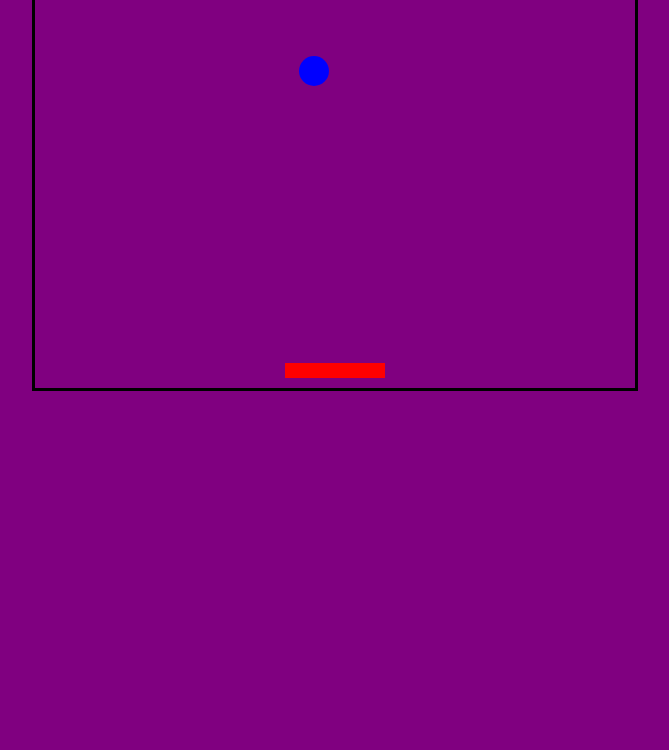
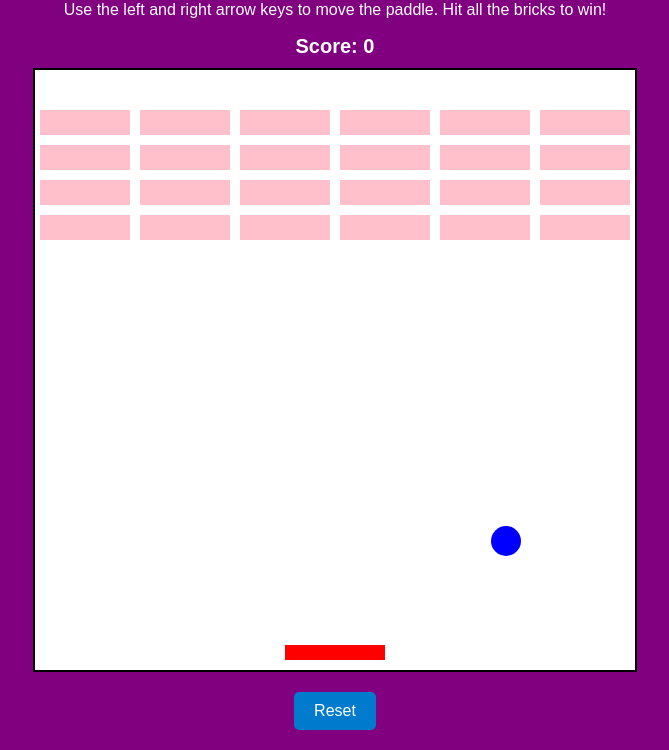
Before and after one commit to TerryAllee/COSC1350, a plain HTML site: page m13/breakout.html in a window 1280 px wide. Shown: the part 52-802 px from the top of the page, without its empty margins (305-974 px from the left). Drawn offline with Linux system fonts and the light colour scheme.

Commit message:
Add files via upload

```diff
--- a/m13/breakout.css
+++ b/m13/breakout.css
@@ -1,6 +1,6 @@
 /*
 Author: Terry Allee
-Date: November 17th, 2024
+Date: November 17th, 2024, December
 File Name: breakout.css
 */
 
@@ -10,20 +10,30 @@ body, header, nav, main, footer, img, h1, h3, ul {
     padding: 0;
     border: 0;
 }
-/* center the header and Canvas */
+/* Body Style */
 body {
     text-align: center;
     background-color: purple;
+    color: white;
+    font-family: Arial, sans-serif;
 }
 
+/* Center content */
 canvas {
-    /* treat canvas as a block to center */
     display: block;
-    /* Center canvas horizonal */
     margin: 0 auto;
-    /* Keep the border style */
-    border-style: solid;
-}
+    background-color: white;
+    border: 2px solid black;
+  }
+
+  /* Score the container for styling */
+  #scoreContainer {
+    font-size: 20px;
+    font-weight: bold;
+    margin: 10px auto;
+    text-align: center;
+    color: white;
+  }
 /*
 Remember, since the canvas element has the id=myCanvas, selecting it
 for styling can be as easy as:
@@ -32,15 +42,19 @@ for styling can be as easy as:
     border-style: solid;
 }
 
-Of course, since there will only be one canvas element on the page, you could also just use
-
-canvas {
-    border-style: solid;
+/* Reset Button Styling */
+#resetButton {
+    margin: 20px auto;
+    display: block;
+    padding: 10px 20px;
+    background-color: #007acc;
+    color: rgb(255, 255, 255);
+    border: none;
+    border-radius: 5px;
+    font-size: 16px;
+    cursor: pointer
+  }
+/* Resets the Hover effect */
+#resetButton:hover {
+    background-color: #007acc;
 }
-
-Tip: I like to style my homework assignments to match my text editor's theme.
-*/
-
-canvas {
-    border-style: solid;
-}
--- a/m13/breakout.html
+++ b/m13/breakout.html
@@ -1,24 +1,67 @@
-<!DOCTYPE html>
-
 <!--
 	Student Name: Terry Allee
 	File Name: breakout.html
-	Date:
+	Date: November 25, 2024/ December 7th, 2024
  -->
 
+<!DOCTYPE html>
+<html lang="en">
+<head>
+    <meta charset="utf-8" />
+    <meta name="viewport" content="width=device-width, initial-scale=1.0">
+    <title>Breakout Game</title>
+    <link rel="stylesheet" href="breakout.css">
+    <style>
+      canvas {
+        background-color: white;
+        border: 2px solid black;
+        display: block;
+        margin: 0 auto;
+      }
+      body {
+      text-align: center;
+      font-family: Arial, Helvetica, sans-serif;
+      background-color: #800080;
+      color: white;
+    }
 
-<html lang="en-US">
+    /* Score container styling */
+    #scoreContainer {
+            font-size: 20px;
+            font-weight: bold;
+            margin: 10px auto;
+            text-align: center;
+        }
+    <!-- Resets the button style*/
+        button {
+        margin-top: 20px;
+        padding: 10px 20px;
+        font-size: 16px;
+        background-color: #000;
+        color: #fff;
+        border: none;
+        cursor: pointer;
+    }
+    button:hover {
+        background-color: #333;
+    }
+    </style>
+</head>
+<body>
+    <h1>Breakout Game</h1>
+    <!--Instructions for the game-->
+    <p> Use the left and right arrow keys to move the paddle. Hit all the bricks to win!</p>
 
-  <head>
-    <meta charset="utf-8" />
-    <title>Guessing Game</title>
-    <link href="breakout.css" rel="stylesheet" type="text/css">
-  </head>
+    <!-- Score display -->
+    <div id="scoreContainer">Score: 0</div>
 
-  <body>
-    <h1>Breakout Game</h1>
-    <canvas id="myCanvas" width="600" height="400"></canvas>
+    <!--Canvas elements for the game-->
+    <canvas id="myCanvas" width="600" height="600"></canvas>
+
+    <!--Reset button-->
+    <button id="resetButton">Reset</button>
+
+    <!--Link to JavaScript file-->
     <script src="breakout.js"></script>
-  </body>
-
+</body>
 </html>
--- a/m13/breakout.js
+++ b/m13/breakout.js
@@ -2,24 +2,26 @@
  *
  * breakout.js
  * Author: Terry Allee
- * Date: Novmeber 17th, 2024
+ * Date: November 17th, 2024/ November 25th, 2024 / December 7th, 2024
  * Project for COSC 1350
  *
  */
 
+// Variable for score tracking
+let score = 0
+
+// Function to update the score display
+function updateScore() {
+  document.getElementById("scoreContainer").innerText = `Score: ${score}`;
+}
+
 // get the canvas element from the DOM.
 const canvas = document.getElementById("myCanvas");
-
-/*  create a "2d rendering context".
- *  I suggest looking up and reading about the canvas.getContext function.
- *  You don't have to understand everything about canvas rendering contexts,
- *  but it helps you get to know what the ctx object can and can't draw.
- */
-
+//create a "2d rendering context".
 const ctx = canvas.getContext("2d");
 
 
-//drawing a ball requires the x position, y position, and radius
+// Ball variables:  x position, y position, and radius
 let ballRadius = 15;
 let xPos = canvas.width / 2;
 let yPos = canvas.height / 2;
@@ -29,14 +31,14 @@ let xMoveDist = 3;
 let yMoveDist = 3;
 
 // Paddle width and height. Centering the paddle
-let paddleWidth = 100;
-let paddleHeight = 15;
-let paddleX = (canvas.width - paddleWidth) / 2;
+const paddleWidth = 100;
+const paddleHeight = 15;
+let paddleX = (canvas.width - paddleWidth) / 2
+const paddleSpeed = 20
 
 // Moving the paddle
 let moveLeft = false;
 let moveRight = false;
-const paddleSpeed = 7
 
 
 // Add the key event listeners
@@ -49,7 +51,6 @@ function keyDownHandler(event) {
     moveRight = true;
   } else if (event.key === "ArrowLeft" || event.key === "Left") {
       moveLeft = true;
-
   }
 }
 
@@ -62,88 +63,210 @@ function keyUpHandler(event) {
   }
 }
 
+/*
+* draw() can be thought of as our main function.
+* We execute draw every few milliseconds to give our
+* canvas the appearance of being animated. Notice how in the draw function
+* the first thing done is ctx.clearRect(), which clears the whole canvas
+* Right now, it only calls ballRender() over and over again.
+* Changing the xPos and yPos will cause the ball to be drawn somewhere else
+* next time the function is called.
+*/
+
+// Draw  a red paddle on canvas.
+function drawPaddle () {
+  ctx.fillStyle = "red";
+  ctx.fillRect(paddleX, canvas.height - paddleHeight -10, paddleWidth, paddleHeight);
+
+}
+// Draw the score on canvas
+function drawScore() {
+  ctx.font = "20px Arial";
+  ctx.fillStyle = "white";
+  ctx.fillText("Score: 100", 8, 20);
+}
+
+// Reset the game
+function resetGame() {
+  // Stop the current game loop
+  clearInterval(intervalID);
+
+  // Reset all game elements
+  score = 0;
+  //update the score to 0
+  updateScore();
+  //Reset ball postion to horizonital
+  xPos = canvas.width / 2;
+  // Reset ball postiom to vertical
+  yPos = canvas.height / 2;
+  // Reset paddle to the center
+  paddleX = (canvas.width - paddleWidth) / 2;
+
+  // Reset the bricks
+  for (let row = 0; row < brickRows; row++) {
+    for (let col = 0; col < brickColumns; col++) {
+      // Mark all bricks as unhit
+      bricks[row][col].hit = false;
+    }
+  }
+
+  // Start a new game loop
+  intervalID = setInterval(draw, refreshRate);
+}
+
 //function that draws the ball on the canvas and set ball color
-ballRender=()=>{
+function ballRender() {
   ctx.beginPath();
   //arc creates circular arc starting at 0, ending at 2pi (360 degrees)
   ctx.arc(xPos, yPos, ballRadius, 0, Math.PI * 2);
-  //fill in the circular path with default color
+  // Set color blue
   ctx.fillStyle = "blue";
   ctx.fill();
   ctx.closePath();
 }
 
+
+let frameCounter = 0;
+
 /*
-* draw() can be thought of as our main function.
-* We execute draw every few milliseconds to give our
-* canvas the appearance of being animated. Notice how in the draw function
-* the first thing done is ctx.clearRect(), which clears the whole canvas
-* before drawing the next frame of animation.
-*
-* Right now, it only calls ballRender() over and over again.
-* Changing the xPos and yPos will cause the ball to be drawn somewhere else
-* next time the function is called.
-*/
-
-// Function that draws a red paddle on canvas.
-function drawPaddle() {
-  ctx.fillStyle = "red";
-  ctx.fillRect(paddleX, canvas.height - paddleHeight -10, paddleWidth, paddleHeight);
-
-}
+ * draw(): Main game loop function
+ * This function will execute repeatedly to render the game and update.
+ */
 
 
-draw = () => {
+function draw() {
+  // Clear the entire canvas
   ctx.clearRect(0, 0, canvas.width, canvas.height);
-  // Draw the ball
+
+  // Draw game elements
   ballRender();
+  drawPaddle();
+  drawBricks(ctx);
+  drawScore();
 
-  // position the paddle and move paddle to the right
+  // Ball movement
+  xPos += xMoveDist;
+  yPos += yMoveDist;
+
+  // Handle wall collisions
+  if (xPos > canvas.width - ballRadius || xPos < ballRadius) {
+    xMoveDist = -xMoveDist;
+  }
+  if (yPos < ballRadius) {
+    yMoveDist = -yMoveDist;
+  }
+
+  // Handle paddle collisions
+  if (
+    yPos + ballRadius > canvas.height - paddleHeight - 10 &&
+    xPos > paddleX &&
+    xPos < paddleX + paddleWidth
+  ) {
+    yMoveDist = -yMoveDist;
+  }
+
+  // Check for game over
+  if (yPos + ballRadius > canvas.height) {
+    clearInterval(intervalID);
+    alert("Game Over! Try Again.");
+    resetGame();
+  }
+
+  // Handle brick collisions
+  checkBrickCollisions();
+
+  // Move paddle
   if (moveRight && paddleX < canvas.width - paddleWidth) {
     paddleX += paddleSpeed;
   }
-
-  // move the paddle to the left
   if (moveLeft && paddleX > 0) {
     paddleX -= paddleSpeed;
   }
-  // draw the paddle
-  drawPaddle();
 
-  // move the ball
-  xPos += xMoveDist;
-  yPos += yMoveDist;
-
-  // Bounce off the right and left walls
-  if (xPos > canvas.width - ballRadius || xPos < ballRadius) {
-    // Reverse the horizontal direction
-    xMoveDist =- xMoveDist;
-  }
-
-    // bounces off the top of the wall
-  if (yPos < ballRadius) {
-  // Reverses to the vertical direction
-    yMoveDist =- yMoveDist
-  }
-  // bounces off the bottom wall
-  if (yPos > canvas.height - ballRadius) {
-  // Reverses in the veritcal direction
-  yMoveDist = -yMoveDist;
-
-  }
-
-  // Request next frame
-  requestAnimationFrame(draw);
-
-};
+  // Increments the frame counter
+  frameCounter++;
+}
 
 /*
  * setInterval(func, delay)
  * this built-in global JavaScript function executes 'func' function every
  * 'delay' milliseconds, and returns an interval ID. We won't really use intervalID
  * so don't worry to much about that for now.
- *
  * Try playing around with the refreshRate value.
  */
-const refreshRate = 40;
-const intervalID = setInterval(draw, refreshRate);
+
+
+//  Define the bricks and layout
+const brickRows = 4;
+const brickColumns = 6;
+const brickWidth = 90;
+const brickHeight = 25;
+const brickPadding = 10;
+const brickTopOffset = 40;
+const brickLeftOffset = 5;
+
+// Create the 2d array to hold bricks
+let bricks = []
+for (let row = 0; row < brickRows; row++) {
+  bricks[row] = [];
+  for (let col = 0; col < brickColumns; col++) {
+    const brickX = brickLeftOffset + col * (brickWidth + brickPadding);
+    const brickY = brickTopOffset + row * (brickHeight + brickPadding);
+    bricks[row] [col] = {x: brickX, y: brickY, hit: false };
+  }
+}
+
+// Debugging to check the array after initialization
+// console.log(bricks);
+
+//Draw the bricks on the canvas element
+function drawBricks(ctx) {
+  for (let row = 0; row < brickRows; row++) {
+    for (let col = 0; col < brickColumns; col++) {
+      const brick = bricks[row] [col];
+      // Draws bricks that have not been hit
+      if (!brick.hit) {
+        ctx.beginPath();
+        ctx.rect(brick.x, brick.y, brickWidth, brickHeight);
+        //color
+        ctx.fillStyle = "pink";
+        ctx.fill();
+        ctx.closePath();
+      }
+    }
+  }
+}
+
+//Add collision detection to the bricks
+function checkBrickCollisions() {
+  for (let row = 0; row < brickRows; row++) {
+    for (let col = 0; col < brickColumns; col++) {
+      const brick = bricks[row][col];
+      if (!brick.hit) {
+        if (
+          xPos + ballRadius > brick.x &&
+          xPos - ballRadius < brick.x + brickWidth &&
+          yPos + ballRadius > brick.y &&
+          yPos - ballRadius < brick.y + brickHeight
+        ) {
+          // Mark brick as hit
+          brick.hit = true;
+          // Reverse ball direction
+          yMoveDist = - yMoveDist;
+          // Increment score
+          score += 10;
+          updateScore();
+        }
+      }
+    }
+  }
+}
+// Attach the reset button functionality
+document.getElementById("resetButton").addEventListener("click", resetGame);
+
+// Intialize the score
+updateScore();
+
+// Set the game refresh rate and start the game loop
+const refreshRate = 20;
+let intervalID = setInterval(draw, refreshRate);
```
